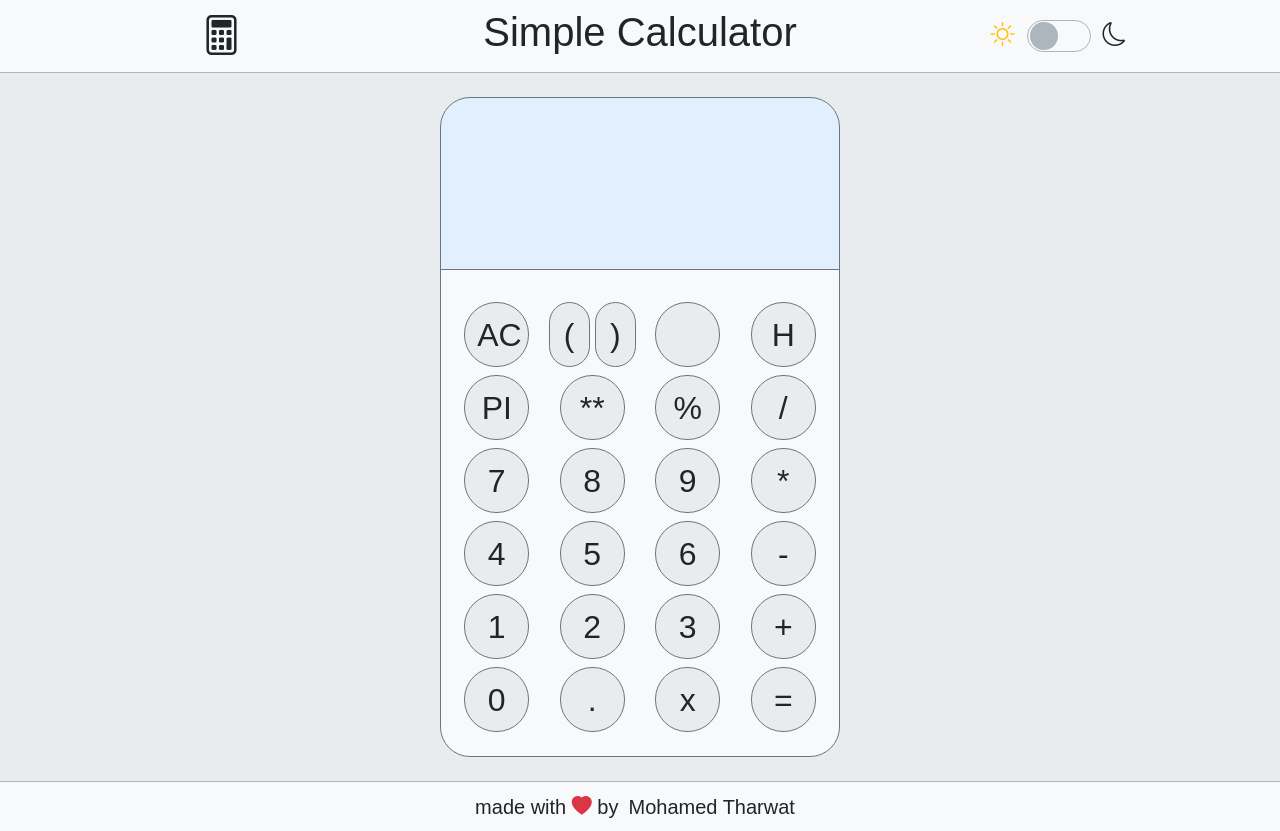
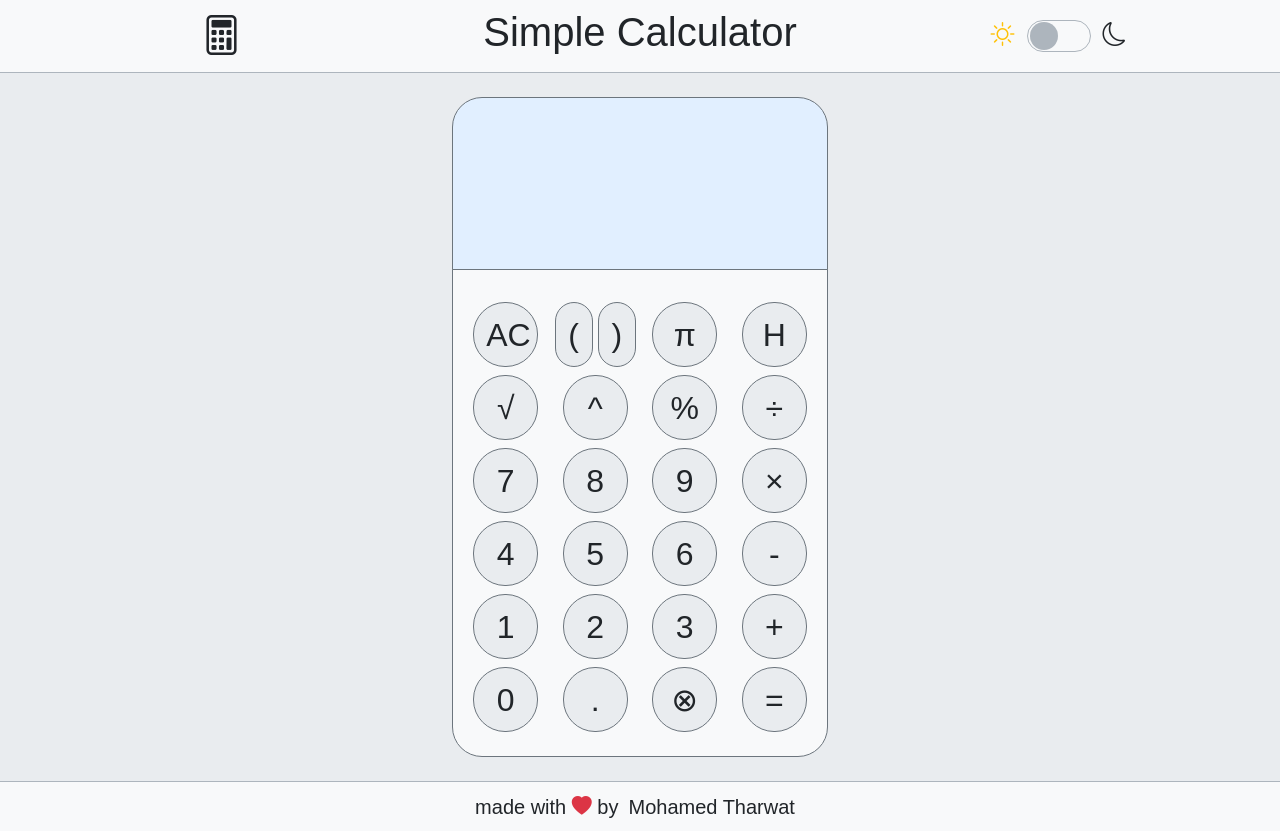
Before and after one commit to mohamedtharwat000/simpleCalculator, a React (Create React App) app: page / in a window 1280 px wide. Built offline with nearby package versions, Linux system fonts and the light colour scheme.

Commit message:
add new buttons and fix bugs

```diff
--- a/src/Components/Calculator.jsx
+++ b/src/Components/Calculator.jsx
@@ -1,24 +1,43 @@
 import React from "react";
 import Screen from "./Calculator/Screen";
 import Buttons from "./Calculator/Buttons";
+import History from "./Calculator/History";
 
 export default function Calculator() {
-  const [calculatorData, setCalculatorData] = React.useState({
-    operation: "",
+  //
+  //default state values
+  const defaultState = {
+    userOperation: "",
+    jsOperation: "",
     result: "",
     offsetLeft: 0,
+    history: {
+      status: false,
+      value: JSON.parse(localStorage.getItem("history")) ?? [],
+    },
+  };
+
+  const [calculatorData, setCalculatorData] = React.useState({
+    defaultState,
+    ...defaultState,
   });
 
   return (
     <div className="calculator row row-cols-1 fcenter">
+      <>
+        {calculatorData.history.status ? (
+          <History />
+        ) : (
           <Screen
             calculatorData={calculatorData}
             setCalculatorData={setCalculatorData}
           />
+        )}
         <Buttons
           calculatorData={calculatorData}
           setCalculatorData={setCalculatorData}
         />
+      </>
     </div>
   );
 }
--- a/src/Components/Calculator/Button.jsx
+++ b/src/Components/Calculator/Button.jsx
@@ -1,6 +1,7 @@
 import React from "react";
 
 export default function Button(props) {
+  // custom button for parenthesis
   if (props.value === "()") {
     return (
       <div className="fcenter" style={{ gap: "5px" }}>
@@ -24,21 +25,6 @@ export default function Button(props) {
     );
   }
 
-  if (props.value === "PI") {
-    return (
-      <div className="fcenter">
-        <button
-          className="btn fs-2 rounded-5 border-secondary"
-          value={Math.PI.toFixed(4)}
-          type={props.type}
-          onClick={props.onClick}
-        >
-          {props.value}
-        </button>
-      </div>
-    );
-  }
-
   return (
     <div className="fcenter">
       <button
--- a/src/Components/Calculator/Buttons.jsx
+++ b/src/Components/Calculator/Buttons.jsx
@@ -4,23 +4,25 @@ import calc from "./helperFunctions";
 
 export default function Buttons(props) {
   const { calculatorData, setCalculatorData } = props;
+
+  // calc function handle all logic
   const changeScreenData = (e) => {
-    e.preventDefault();
     calc(e, calculatorData, setCalculatorData);
   };
+
   const allButtonsArr = [
     "AC",
     "()",
-    "",
-    "H",
-    "PI",
-    "**",
+    "\u03C0" /** Pi */,
+    "H" /** history */,
+    "\u221A" /** square */,
+    "^" /** ** */,
     "%",
-    "/",
+    "\u00F7" /** / */,
     "7",
     "8",
     "9",
-    "*",
+    "\u00D7" /** * */,
     "4",
     "5",
     "6",
@@ -31,7 +33,7 @@ export default function Buttons(props) {
     "+",
     "0",
     ".",
-    "x",
+    "\u2297" /** x */,
     "=",
   ];
 
@@ -41,7 +43,10 @@ export default function Buttons(props) {
         key={index}
         value={button}
         type={
-          (button >= "0" && button <= "9") || button === "PI"
+          (button >= "0" && button <= "9") ||
+          button === "\u03C0" /* Pi */ ||
+          button === "." ||
+          button === "\u221A" /* squar2 */
             ? "operand"
             : "operator"
         }
--- /dev/null
+++ b/src/Components/Calculator/History.jsx
@@ -0,0 +1,9 @@
+import React from "react";
+
+export default function History() {
+  return (
+    <div className="history p-4 mx-auto row row-cols-1 fcenter text-end border border-secondary">
+      history
+    </div>
+  );
+}
--- a/src/Components/Calculator/Screen.jsx
+++ b/src/Components/Calculator/Screen.jsx
@@ -2,25 +2,25 @@ import React from "react";
 
 export default function Screen(props) {
   const {
-    calculatorData: { operation, result, offsetLeft },
+    calculatorData: { userOperation, result, offsetLeft },
     setCalculatorData,
   } = props;
 
-  const numberOnScreen = 12 - 1;
+  const numberOnScreen = 12;
 
-  let operationLastIndex =
-    operation.length === 0 ? 0 : operation.length - 1 - offsetLeft;
-  let operationFirstIndex =
-    operation.length <= numberOnScreen
+  let userOperationLastIndex =
+    userOperation.length === 0 ? 0 : userOperation.length - 1 - offsetLeft;
+  let userOperationFirstIndex =
+    userOperation.length <= numberOnScreen
       ? 0
-      : operationLastIndex - numberOnScreen;
-  let operationMax = operation.slice(
-    operationFirstIndex,
-    operationLastIndex + 1
+      : userOperationLastIndex - numberOnScreen;
+  let userOperationMax = userOperation.slice(
+    userOperationFirstIndex,
+    userOperationLastIndex + 1
   );
 
   const goLeft = function () {
-    if (operationFirstIndex > 0) {
+    if (userOperationFirstIndex > 0) {
       setCalculatorData((prev) => ({
         ...prev,
         offsetLeft: prev.offsetLeft + 1,
@@ -29,7 +29,7 @@ export default function Screen(props) {
   };
 
   const goRight = function () {
-    if (operationLastIndex < operation.length - 1) {
+    if (userOperationLastIndex < userOperation.length - 1) {
       setCalculatorData((prev) => ({
         ...prev,
         offsetLeft: prev.offsetLeft - 1,
@@ -44,17 +44,17 @@ export default function Screen(props) {
           <div className="col-1 fcenter">
             <i
               className="bi bi-caret-left-fill"
-              hidden={operation.length <= 12 && true}
+              hidden={userOperation.length <= 12 && true}
               onClick={goLeft}
             ></i>
           </div>
-          <output className="col" name="operation">
-            {operationMax}
+          <output className="col" name="userOperation">
+            {userOperationMax}
           </output>
           <div className="col-1 d-flex fcenter">
             <i
               className="bi bi-caret-right-fill"
-              hidden={operation.length <= 12 && true}
+              hidden={userOperation.length <= 12 && true}
               onClick={goRight}
             ></i>
           </div>
--- a/src/Components/Calculator/helperFunctions.js
+++ b/src/Components/Calculator/helperFunctions.js
@@ -1,73 +1,158 @@
 export default function calc(event, state, setState) {
+  //
+  //global vars
   const value = event.target.value;
   const type = event.target.attributes.type.value;
-  const isOperationFinshed =
-    state.operation.startsWith("(") && state.operation.endsWith(")");
+
+  const isUserFinshed =
+    state.userOperation.startsWith("(") && state.userOperation.endsWith(")");
+  const isJsFinshed =
+    state.jsOperation.startsWith("(") && state.jsOperation.endsWith(")");
+
+  if (value === "H") {
+    setState((prev) => ({
+      ...prev,
+      history: {
+        ...prev.history,
+        status: prev.history.status ? false : true,
+      },
+    }));
+    return;
+  }
 
   if (value === "AC") {
-    setState({
-      operation: "",
-      result: "",
-      offsetLeft: 0,
+    setState((prev) => {
+      const defaultState = prev.defaultState;
+      return {
+        ...prev,
+        ...defaultState,
+      };
     });
     return;
   }
 
-  if (value === "x") {
+  if (value === "\u2297" /** x */) {
     setState((prev) => ({
       ...prev,
-      operation: prev.operation.slice(0, prev.operation.length - 1),
+      userOperation: prev.userOperation.slice(0, prev.userOperation.length - 1),
+      jsOperation: prev.jsOperation.slice(0, prev.jsOperation.length - 1),
+    }));
+    return;
+  }
+
+  if (value === "\u03C0" /** PI */) {
+    setState((prev) => ({
+      ...prev,
+      userOperation: prev.userOperation + value,
+      jsOperation: prev.jsOperation + "Math.PI",
+    }));
+    return;
+  }
+
+  if (value === "\u00D7" /** * */) {
+    setState((prev) => ({
+      ...prev,
+      userOperation: prev.userOperation + value,
+      jsOperation: prev.jsOperation + "*",
+    }));
+    return;
+  }
+
+  if (value === "\u00F7" /** / */) {
+    setState((prev) => ({
+      ...prev,
+      userOperation: prev.userOperation + value,
+      jsOperation: prev.jsOperation + "/",
+    }));
+    return;
+  }
+
+  if (value === "^" /** ** */) {
+    setState((prev) => ({
+      ...prev,
+      userOperation: prev.userOperation + value,
+      jsOperation: prev.jsOperation + "**",
+    }));
+    return;
+  }
+
+  if (value === "\u221A" /** square */) {
+    setState((prev) => ({
+      ...prev,
+      userOperation: prev.userOperation + value + "(",
+      jsOperation: prev.jsOperation + "Math.sqrt(",
     }));
     return;
   }
 
   if (value === "=") {
-    const pattern = /^([0-9]|\+|-|\*|\/|%|\.|\(|\))*$/g;
-    const rightoperation = pattern.exec(state.operation);
+    try {
+      const pattern = /^([0-9]|\+|-|\*|\/|%|\.|\(|\)|(Math.PI)|(Math.sqrt))*$/g;
 
-    try {
-      const finalResult = eval(rightoperation[0]);
-      let newoperation = state.operation.split("");
-      newoperation.unshift("(");
-      newoperation.push(")");
-      newoperation = newoperation.join("");
+      const safeOperation = pattern.test(state.jsOperation)
+        ? state.jsOperation
+        : "";
+
+      const finalResult = eval(safeOperation);
+
+      let newUserOperation = state.userOperation.split("");
+      let newJsOperation = state.jsOperation.split("");
+
+      newUserOperation.unshift("(");
+      newJsOperation.unshift("(");
+
+      newUserOperation.push(")");
+      newJsOperation.push(")");
+
+      newUserOperation = newUserOperation.join("");
+      newJsOperation = newJsOperation.join("");
 
       setState((prev) => ({
         ...prev,
         result: finalResult,
-        operation:
-          isOperationFinshed || prev.operation === ""
-            ? prev.operation
-            : newoperation,
+
+        userOperation:
+          isUserFinshed || prev.userOperation === ""
+            ? prev.userOperation
+            : newUserOperation,
+
+        jsOperation:
+          isJsFinshed || prev.jsOperation === ""
+            ? prev.jsOperation
+            : newJsOperation,
       }));
 
       if (finalResult) {
-        const operation = state.operation;
+        const userOperation = state.userOperation;
         const savedHistory = localStorage.getItem("history");
         let history;
         if (savedHistory) {
           history = JSON.parse(savedHistory);
-          history.push({ operation, finalResult });
+          history.push({ userOperation, finalResult });
           localStorage.setItem("history", JSON.stringify(history));
         } else {
           history = [];
-          history.push({ operation, finalResult });
+          history.push({ userOperation, finalResult });
           localStorage.setItem("history", JSON.stringify(history));
         }
       }
-    } catch (error) {
+      return;
+    } catch (err) {
       setState((prev) => ({
         ...prev,
+        userOperation: prev.userOperation,
+        jsOperation: prev.jsOperation,
       }));
     }
-    return;
   }
 
-  if (isOperationFinshed) {
+  if (value) {
+    if (isUserFinshed && isJsFinshed) {
       if (type === "operator") {
         setState((prev) => ({
           ...prev,
-        operation: prev.operation + value,
+          userOperation: prev.userOperation + value,
+          jsOperation: prev.jsOperation + value,
           result: "",
         }));
         return;
@@ -76,18 +161,25 @@ export default function calc(event, state, setState) {
       if (type === "operand") {
         setState((prev) => ({
           ...prev,
-        operation: value,
+          userOperation: value,
+          jsOperation: value,
           result: "",
         }));
         return;
       }
     }
 
-  if (value) {
+    if (value === "=") {
       setState((prev) => ({
         ...prev,
-      operation: prev.operation + value,
-      result: "",
+      }));
+      return;
+    }
+
+    setState((prev) => ({
+      ...prev,
+      userOperation: prev.userOperation + value,
+      jsOperation: prev.jsOperation + value,
     }));
     return;
   }
--- a/src/Components/Header.jsx
+++ b/src/Components/Header.jsx
@@ -35,8 +35,7 @@ export default function Header() {
 
     // is user change the os or browser theme
     darkThemeSupport.onchange = function () {
-      jsTheme();
-      darkThemeSupport.onchange = null;
+      setCustomTheme();
     };
   }
 
--- a/src/Components/Main.jsx
+++ b/src/Components/Main.jsx
@@ -2,17 +2,17 @@ import React from "react";
 import Calculator from "./Calculator";
 
 export default function Main() {
-  // const [mainHeight, setMainHeight] = React.useState("");
-  // React.useEffect(() => {
-  //   const h =
-  //     window.innerHeight -
-  //     (document.querySelector(".header").offsetHeight +
-  //       document.querySelector(".footer").offsetHeight);
-  //   setMainHeight(h);
-  // }, []);
+  const [mainHeight, setMainHeight] = React.useState("");
+  React.useEffect(() => {
+    const h =
+      window.innerHeight -
+      (document.querySelector(".header").offsetHeight +
+        document.querySelector(".footer").offsetHeight);
+    setMainHeight(h);
+  }, []);
 
   return (
-    <div className="main d-flex fcenter py-4">
+    <div className="main d-flex fcenter py-4" style={{ minHeight: mainHeight }}>
       <div className="container-lg">
         <Calculator />
       </div>
--- a/src/sass/Components/_Footer.scss
+++ b/src/sass/Components/_Footer.scss
@@ -6,7 +6,7 @@
   color: $theme-text;
   background: $theme-bg;
   border-top: 1px solid $gray-500;
-  min-width: 350px;
+  min-width: 320px;
 }
 
 .account {
--- a/src/sass/Components/_Header.scss
+++ b/src/sass/Components/_Header.scss
@@ -5,7 +5,7 @@
   color: $theme-text;
   background: $theme-bg;
   border-bottom: 1px solid $gray-500;
-  min-width: 350px;
+  min-width: 320px;
 }
 
 input.switcher {
--- a/src/sass/Components/_Main.scss
+++ b/src/sass/Components/_Main.scss
@@ -3,7 +3,10 @@
 .main {
   color: $theme-text;
   background-color: $theme-bg2;
-  min-width: 350px;
+  min-width: 320px;
+  & > div {
+    max-width: 400px;
+  }
 }
 
 .screen {
@@ -11,15 +14,13 @@
     min-height: 65px;
     padding: 10px;
     overflow-wrap: break-word;
-    line-height: 1.2;
   }
   & i {
     cursor: pointer;
   }
-  font-size: 1.8rem;
+  font-size: 1.5rem;
   color: $theme-text;
   background-color: $theme-screen;
-  max-width: 400px;
   border-top-left-radius: 30px;
   border-top-right-radius: 30px;
 }
@@ -33,7 +34,15 @@
   }
   color: $theme-text;
   background-color: $theme-bg;
-  max-width: 400px;
   border-bottom-left-radius: 30px;
   border-bottom-right-radius: 30px;
 }
+
+.history {
+  min-height: 200px;
+  font-size: 1.5rem;
+  color: $theme-text;
+  background-color: $theme-screen;
+  border-top-left-radius: 30px;
+  border-top-right-radius: 30px;
+}
```
Lines whose indentation alone changed are shown as unchanged.
